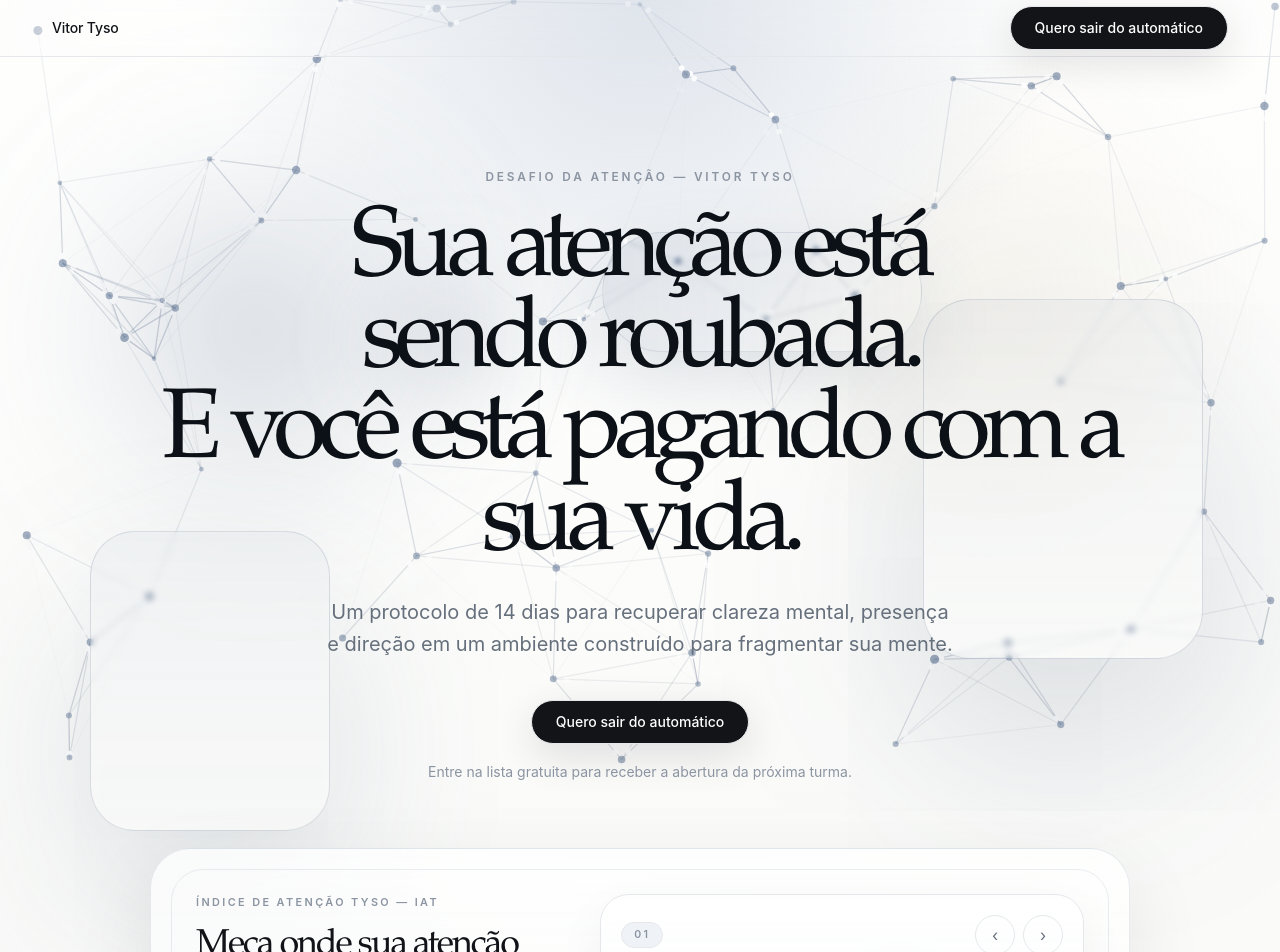
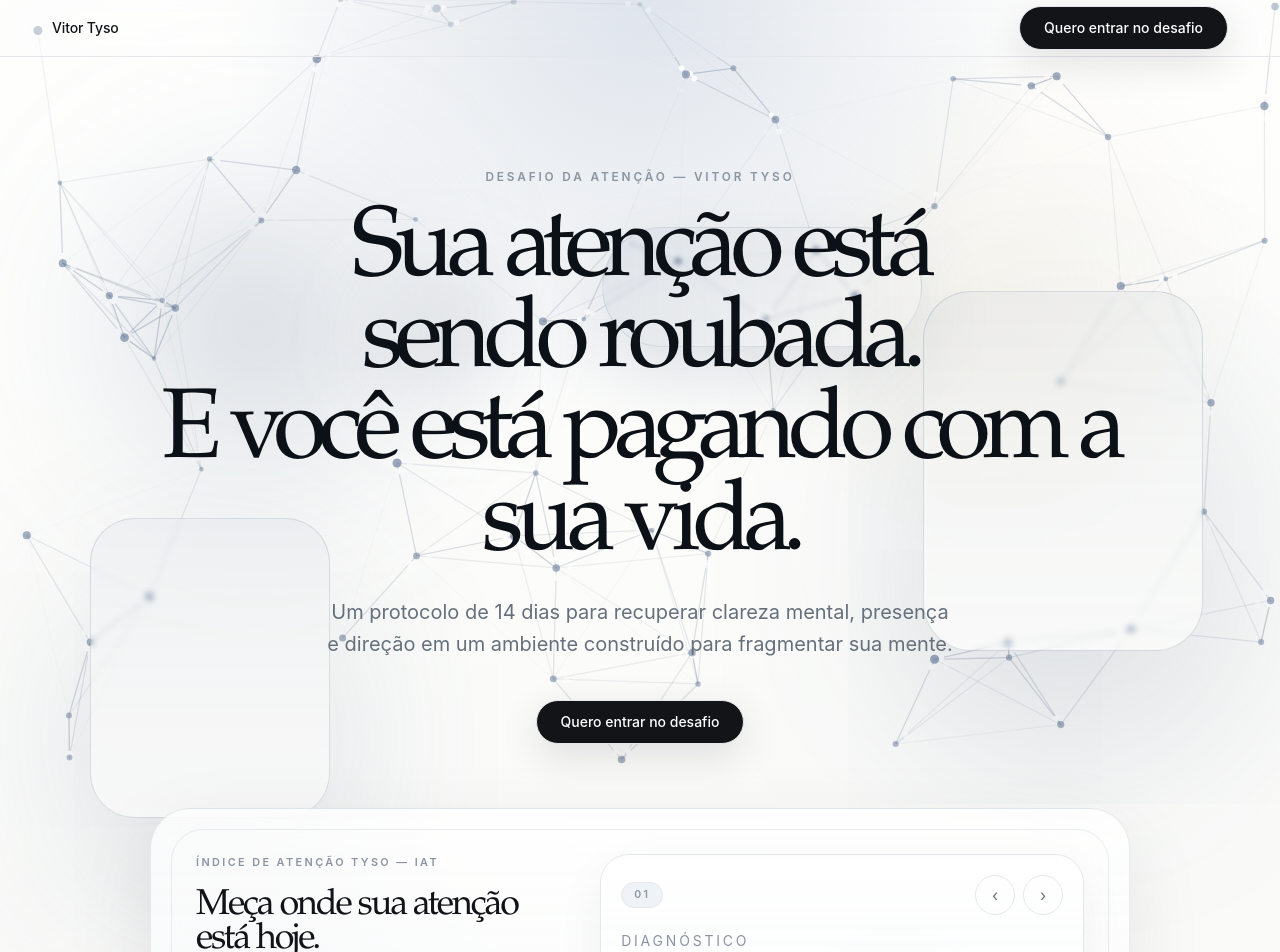
Before and after one commit to VitorTyso/Site-Desafio-7-Dias, a Next.js app: page / in a window 1280 px wide. Shown: the top 952 px of the page. Built offline with nearby package versions, Linux system fonts and the light colour scheme.

Commit message:
Add files via upload

```diff
--- a/components/landing-page.tsx
+++ b/components/landing-page.tsx
@@ -5,9 +5,8 @@ import Image from "next/image";
 import { useEffect, useMemo, useRef, useState } from "react";
 
 const waitlistConfig = {
-  ctaLabel: "Quero sair do automático",
-  link: "/lista-de-espera",
-  supportText: "Entre na lista gratuita para receber a abertura da próxima turma."
+  ctaLabel: "Quero entrar no desafio",
+  link: "https://pay.hotmart.com/W106030318O"
 };
 
 const footerConfig = {
@@ -407,6 +406,8 @@ function PrimaryCta({ className = "" }: { className?: string }) {
   return (
     <a
       href={waitlistConfig.link}
+      target="_blank"
+      rel="noreferrer"
       className={`inline-flex min-h-11 items-center justify-center rounded-full border border-black/8 bg-[#121417] px-6 text-sm font-medium text-white shadow-[0_12px_40px_rgba(10,12,16,0.12)] transition hover:bg-[#1a1f26] ${className}`}
     >
       {waitlistConfig.ctaLabel}
@@ -559,9 +560,6 @@ export function LandingPage() {
             <div className="mt-10">
               <PrimaryCta />
             </div>
-            <p className="mx-auto mt-4 max-w-xl text-sm leading-6 text-[#8b94a1]">
-              {waitlistConfig.supportText}
-            </p>
           </motion.div>
 
           <motion.div
@@ -645,9 +643,7 @@ export function LandingPage() {
                         </button>
                       </div>
                     </div>
-                    <div className="text-sm uppercase tracking-[0.2em] text-[#8b94a1]">
-                      carrossel do IAT
-                    </div>
+                    <div className="text-sm uppercase tracking-[0.2em] text-[#8b94a1]">Diagnóstico</div>
                     <div className="mt-4 font-serif text-[2.15rem] leading-[1] tracking-[-0.055em] text-[#111318] md:text-[2.6rem]">
                       {activeQuestion.question}
                     </div>
@@ -725,9 +721,6 @@ export function LandingPage() {
             <h2 className="text-balance font-serif text-[2.8rem] leading-[0.95] tracking-[-0.06em] text-[#111318] sm:text-[3.8rem] md:text-[5rem]">
               A atenção é o recurso mais valioso da sua vida.
             </h2>
-            <p className="mx-auto mt-5 max-w-3xl text-balance text-base leading-7 text-[#66707c] md:text-lg">
-              Quanto mais ruído, menos critério. Quanto menos critério, mais difícil fica sustentar direção.
-            </p>
           </motion.div>
 
           <div className="mt-14 grid gap-5 lg:grid-cols-3">
@@ -754,33 +747,9 @@ export function LandingPage() {
       </section>
 
       <section className="px-5 py-20 sm:px-8 md:py-28">
-        <div className="mx-auto grid max-w-[1240px] gap-8 lg:grid-cols-[1fr_0.9fr] lg:items-center">
+        <div className="mx-auto max-w-[1240px]">
           <motion.div
-            initial="hidden"
-            whileInView="visible"
-            viewport={{ once: true, amount: 0.3 }}
-            variants={fadeUp}
-          >
-            <p className="text-[0.72rem] font-semibold uppercase tracking-[0.24em] text-[#8b94a1]">
-              Analogia do ruído
-            </p>
-            <h2 className="mt-4 text-balance font-serif text-[2.8rem] leading-[0.96] tracking-[-0.06em] text-[#111318] sm:text-[3.8rem] md:text-[5rem]">
-              Quando procuramos um endereço, instintivamente abaixamos o volume do carro.
-            </h2>
-            <div className="mt-6 space-y-4 text-lg leading-8 text-[#66707c] md:text-[1.32rem] md:leading-[1.65]">
-              <p>Mas quando tentamos encontrar direção na vida, fazemos o contrário.</p>
-              <p>Aumentamos o feed, o ruído, as distrações e os estímulos.</p>
-              <p className="font-medium text-[#111318]">
-                Talvez o problema não seja falta de direção. Talvez exista ruído demais.
-              </p>
-            </div>
-            <div className="mt-8">
-              <PrimaryCta />
-            </div>
-          </motion.div>
-
-          <motion.div
-            className="rounded-[2.5rem] border border-black/6 bg-[linear-gradient(180deg,#fafbfd_0%,#eef2f6_100%)] p-5 shadow-[0_28px_90px_rgba(16,17,20,0.08)]"
+            className="mx-auto max-w-[840px] rounded-[2.5rem] border border-black/6 bg-[linear-gradient(180deg,#fafbfd_0%,#eef2f6_100%)] p-5 shadow-[0_28px_90px_rgba(16,17,20,0.08)]"
             initial="hidden"
             whileInView="visible"
             viewport={{ once: true, amount: 0.25 }}
@@ -905,7 +874,6 @@ export function LandingPage() {
           <SectionIntro
             eyebrow="Base real"
             title="Antes de ser ensinado, foi testado na prática."
-            subtitle="Ainda sem depoimentos públicos da primeira turma. Por honestidade, a prova nesta página começa pelos resultados que deram origem ao protocolo."
           />
 
           <div className="mt-14 grid gap-5 md:grid-cols-3">
@@ -930,17 +898,6 @@ export function LandingPage() {
             ))}
           </div>
 
-          <motion.div
-            className="mx-auto mt-8 max-w-4xl rounded-[2.3rem] border border-[#b8c6d9] bg-[linear-gradient(180deg,rgba(230,236,243,0.72)_0%,rgba(255,255,255,0.82)_100%)] p-8 text-center shadow-[0_18px_50px_rgba(16,17,20,0.04)]"
-            initial="hidden"
-            whileInView="visible"
-            viewport={{ once: true, amount: 0.25 }}
-            variants={fadeUp}
-          >
-            <p className="text-lg leading-8 text-[#66707c] md:text-[1.2rem] md:leading-[1.75]">
-              O desafio nasceu de uma hipótese pessoal: quando a atenção volta para o lugar, a vida volta a andar. A primeira turma entra em seguida. Os relatos públicos entram aqui à medida que forem acontecendo.
-            </p>
-          </motion.div>
         </div>
       </section>
 
@@ -980,10 +937,6 @@ export function LandingPage() {
               Um protocolo construído a partir de observação, excesso e reconstrução prática.
             </h2>
             <div className="mt-6 space-y-4 text-base leading-7 text-[#66707c] md:text-lg">
-              <p>Pesquisador independente sobre atenção, sobrecarga informacional e clareza mental.</p>
-              <p>
-                Depois de anos observando comportamento, decisão sob pressão e os efeitos do excesso sobre a execução, o trabalho deixou de ser apenas intelectual.
-              </p>
               <p>
                 Passei 15 anos trabalhando em algo que não fazia sentido para mim. Atravessei 7 cidades. Fiquei anos longe da mulher que eu amava.
               </p>
```
